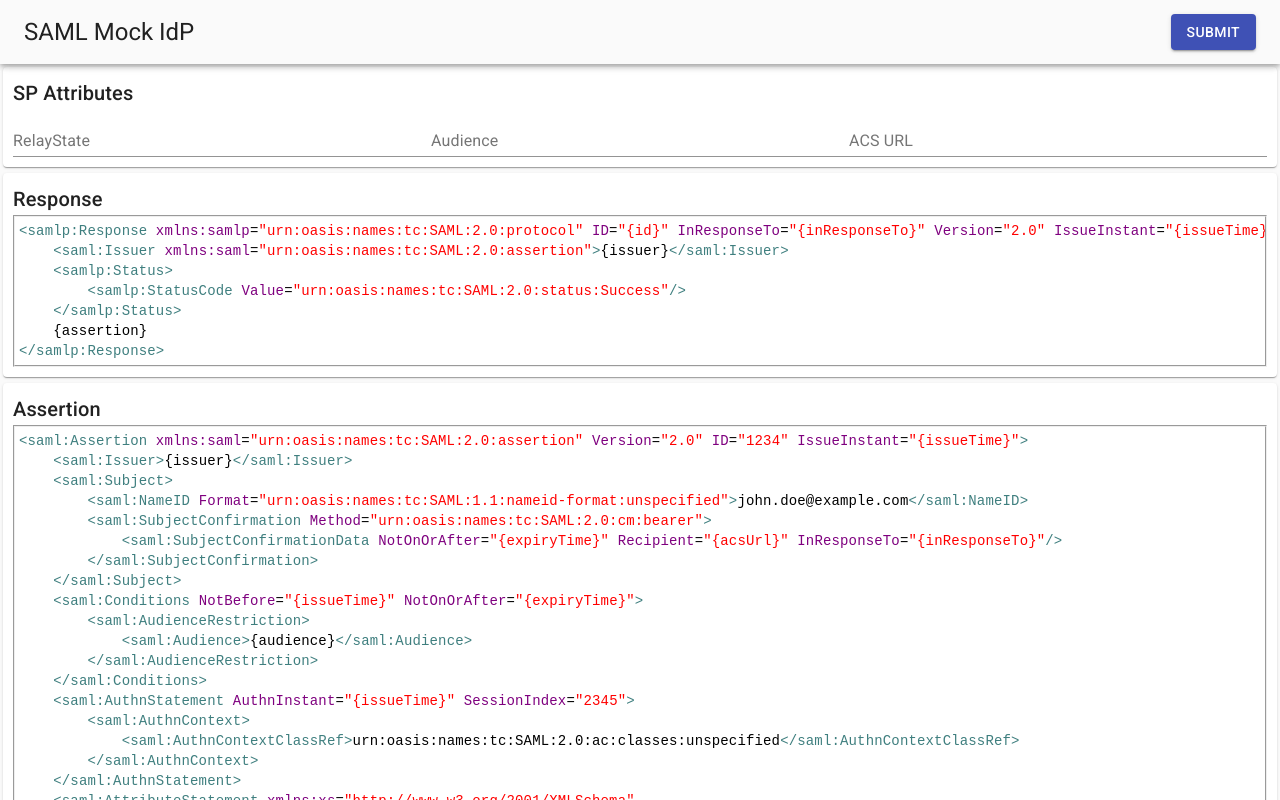
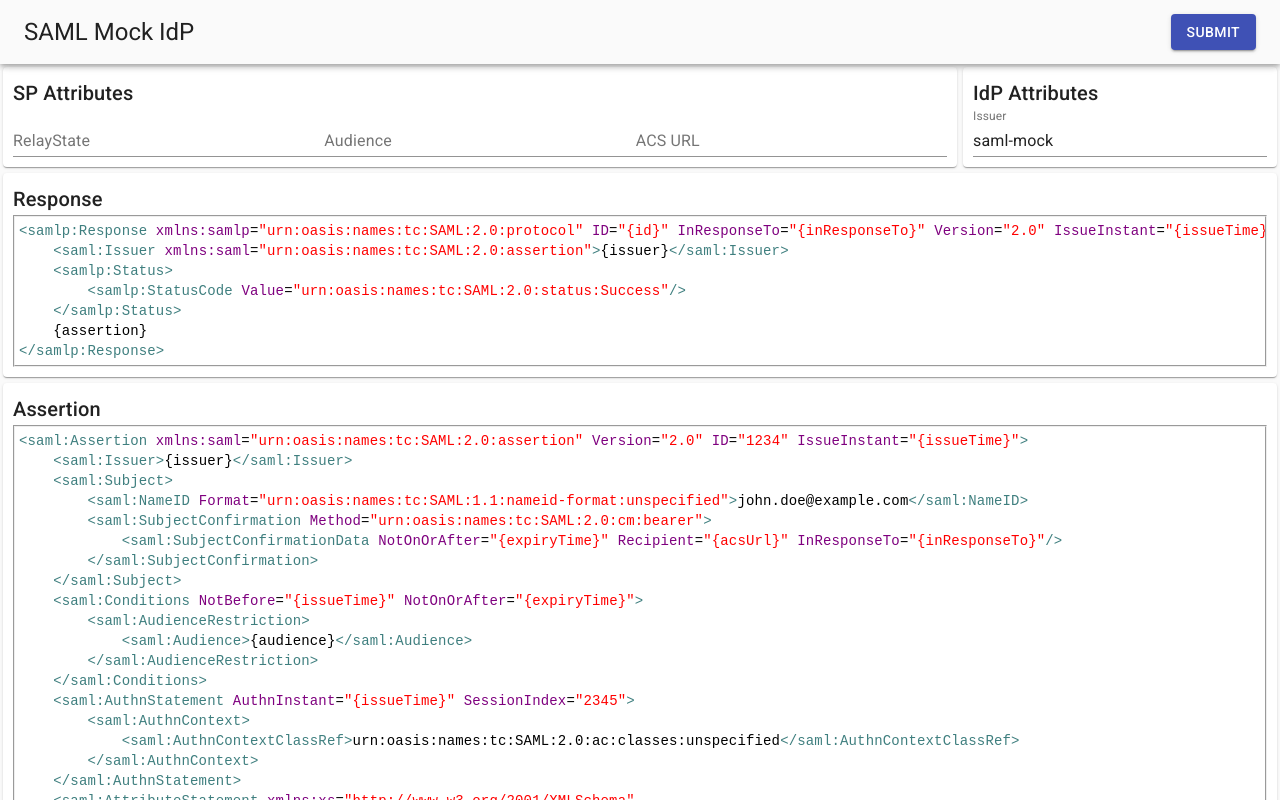
Before and after one commit to thameera/saml-mock, a Next.js app: page /idp in a window 1280 px wide. Shown: the top 800 px of the page. Built offline with nearby package versions, Linux system fonts and the light colour scheme.

Commit message:
Make issuer editable

```diff
--- a/pages/api/continue.js
+++ b/pages/api/continue.js
@@ -25,7 +25,7 @@ export default function handler(req, res) {
     id: uuidv4().replace(/-/g, ''),
     issueTime,
     expiryTime,
-    issuer: 'saml-mock',
+    issuer: body.issuer,
     redirectUrl: body.acsUrl,
     destination: body.acsUrl || parsedReq.destination,
     audience: body.aud,
--- a/pages/idp.js
+++ b/pages/idp.js
@@ -20,6 +20,7 @@ export default function IdP(props) {
   const [relayState, setRelayState] = useState(props.relayState)
   const [aud, setAud] = useState(props.aud)
   const [acsUrl, setAcsUrl] = useState(props.acsUrl)
+  const [issuer, setIssuer] = useState('saml-mock')
 
   const submit = async () => {
     try {
@@ -33,6 +34,7 @@ export default function IdP(props) {
           relayState,
           aud,
           acsUrl,
+          issuer,
         },
       })
       // Save the info in localStorage, so they could be used by form post script in next page
@@ -62,7 +64,7 @@ export default function IdP(props) {
       </AppBar>
 
       <Grid container>
-        <Grid item xs={12}>
+        <Grid item xs={9}>
           <Paper className={styles.paper}>
             <Typography variant="h6">SP Attributes</Typography>
             <Grid container>
@@ -91,6 +93,17 @@ export default function IdP(props) {
                 />
               </Grid>
             </Grid>
+          </Paper>
+        </Grid>
+        <Grid item xs={3}>
+          <Paper className={styles.paper}>
+            <Typography variant="h6">IdP Attributes</Typography>
+            <TextField
+              fullWidth
+              label="Issuer"
+              value={issuer}
+              onChange={(ev) => setIssuer(ev.target.value)}
+            />
           </Paper>
         </Grid>
         <Grid item xs={12}>
```
